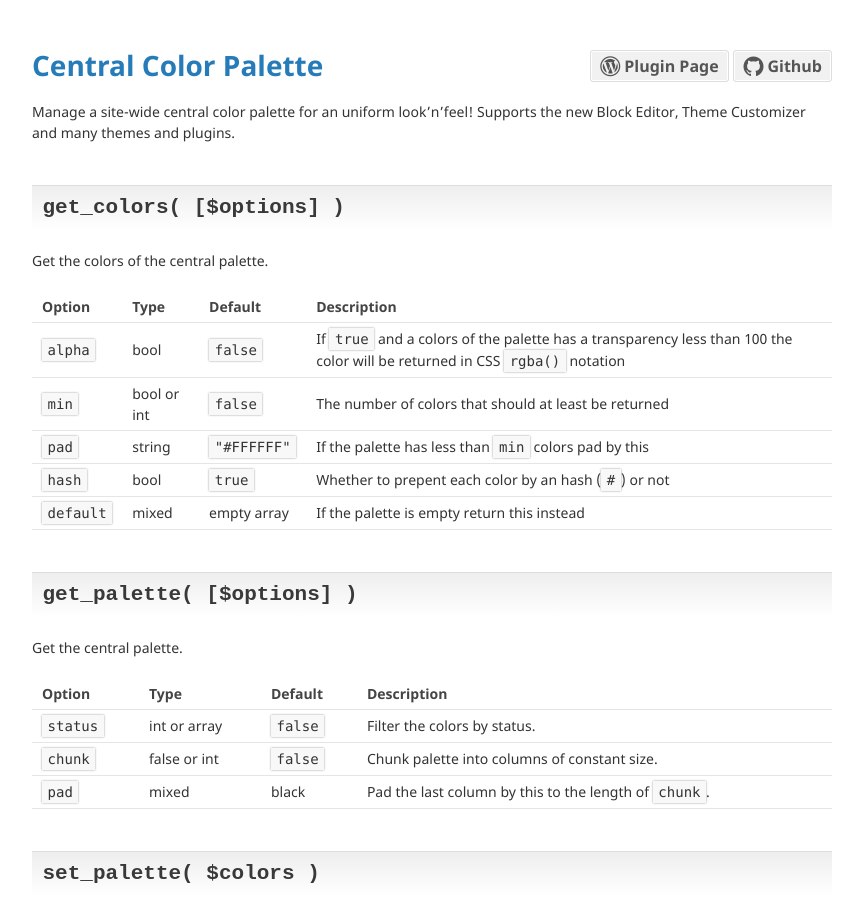
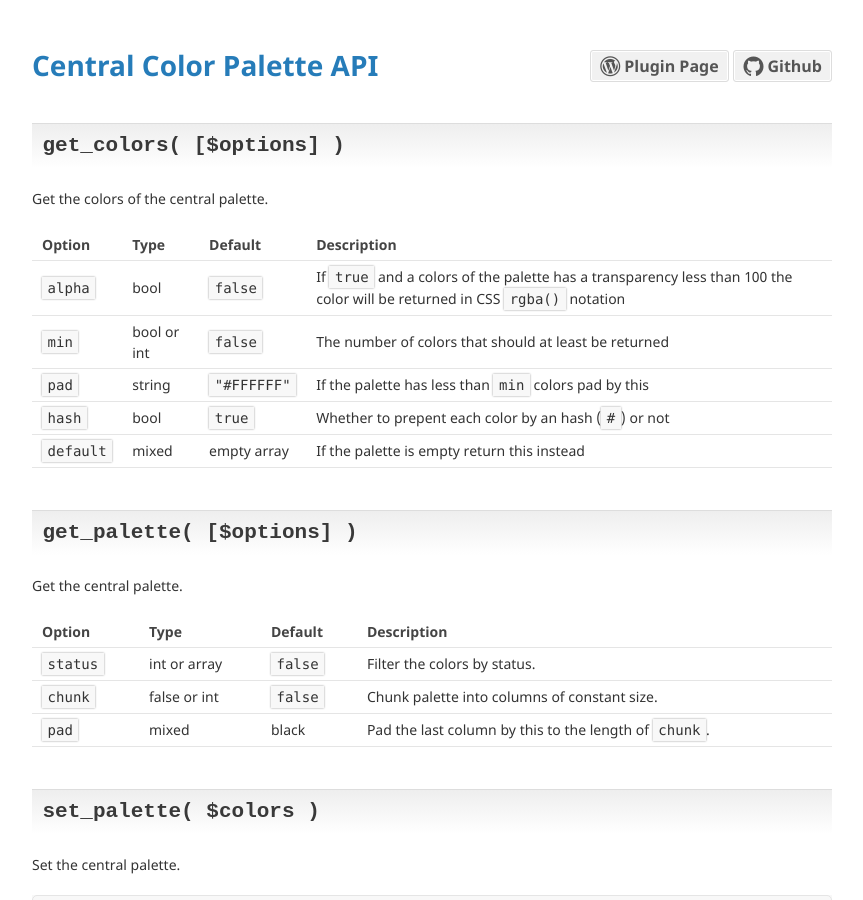
Before and after one commit to kungtiger/central-color-palette, a Jekyll site: the page built from index.md, in a window 1280 px wide and 900 px high. Shown: the whole window, without its empty margins (208-1071 px from the left). Built offline with Jekyll 4.4.1, drawn with Linux system fonts in a browser that asks for light colours; some web fonts are replaced; our own code applies the rules of GitHub Pages for plain Markdown files.

Commit message:
new api documentation

```diff
--- a/_config.yml
+++ b/_config.yml
@@ -1 +1 @@
-title: Central Color Palette
+title: Central Color Palette API
--- a/_layouts/default.html
+++ b/_layouts/default.html
@@ -4,7 +4,7 @@
     <meta charset="UTF-8">
     <meta http-equiv="X-UA-Compatible" content="IE=edge">
     <meta name="viewport" content="width=device-width, initial-scale=1">
-    <title>{{ site.title }}</title>
+    <title>{{ site.title }} | github.io</title>
     <link rel="stylesheet" href="{{ "/assets/css/style.css" | relative_url }}">
   </head>
   <body>
--- a/index.md
+++ b/index.md
@@ -1,8 +1,6 @@
 ---
 layout: default
 ---
-
-Manage a site-wide central color palette for an uniform look'n'feel! Supports the new Block Editor, Theme Customizer and many themes and plugins.
 
 ## get_colors( [$options] )
 
```
